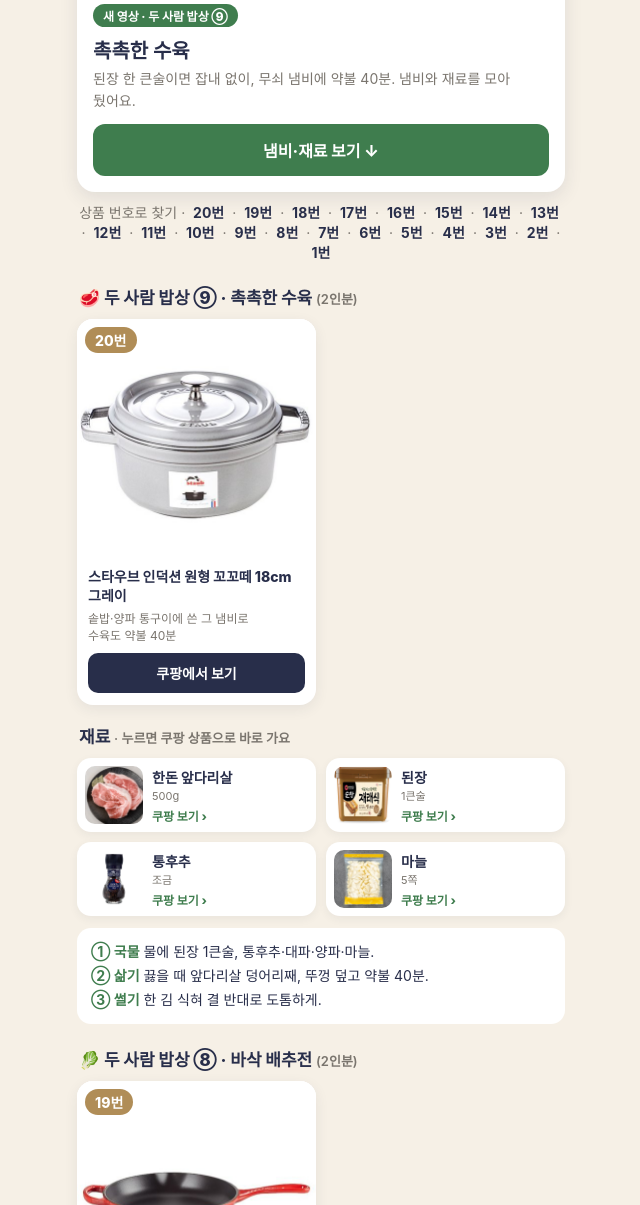
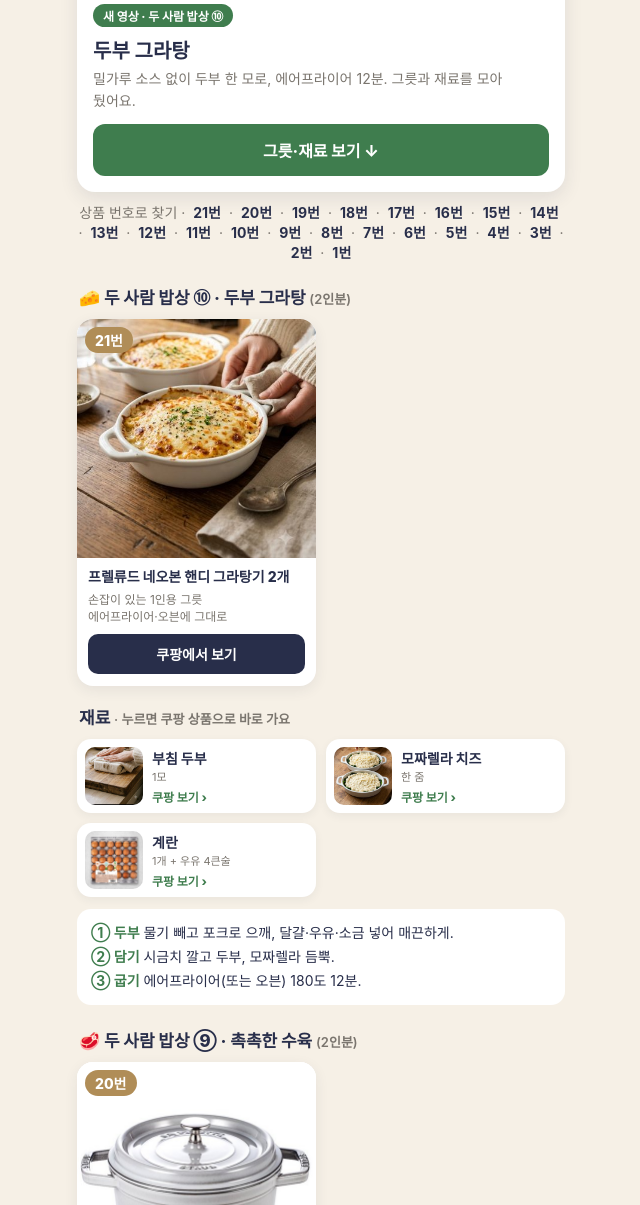
Before and after one commit to Jay7810/vivian-realprice, a plain HTML site: page index.html in a window 1280 px wide. Shown: the part 676-1881 px from the top of the page, without its empty margins (319-959 px from the left). Drawn offline with Linux system fonts and the light colour scheme.

Commit message:
두 사람 밥상 10편 두부 그라탕 칸 추가 (21번 그라탕기 + 재료 3)
Co-Authored-By: Claude Opus 5.5 <noreply@anthropic.com>

```diff
--- a/index.html
+++ b/index.html
@@ -81,17 +81,46 @@
     <div class="ai">AI로 만든 가상인물 · 실제 사용 후기가 아닙니다</div>
   </header>
 
-  <a class="latest" href="#food8">
-    <img src="food08_cover.jpg" alt="촉촉한 수육">
+  <a class="latest" href="#food15">
+    <img src="food15_cover.jpg" alt="두부 그라탕">
     <div class="b">
-      <span class="tag">새 영상 · 두 사람 밥상 ⑨</span>
-      <h2>촉촉한 수육</h2>
-      <p>된장 한 큰술이면 잡내 없이, 무쇠 냄비에 약불 40분. 냄비와 재료를 모아 뒀어요.</p>
-      <span class="go">냄비·재료 보기 ↓</span>
+      <span class="tag">새 영상 · 두 사람 밥상 ⑩</span>
+      <h2>두부 그라탕</h2>
+      <p>밀가루 소스 없이 두부 한 모로, 에어프라이어 12분. 그릇과 재료를 모아 뒀어요.</p>
+      <span class="go">그릇·재료 보기 ↓</span>
     </div>
   </a>
 
-  <div class="jump">상품 번호로 찾기 · <a href="#n20">20번</a> · <a href="#n19">19번</a> · <a href="#n18">18번</a> · <a href="#n17">17번</a> · <a href="#n16">16번</a> · <a href="#n15">15번</a> · <a href="#n14">14번</a> · <a href="#n13">13번</a> · <a href="#n12">12번</a> · <a href="#n11">11번</a> · <a href="#n10">10번</a> · <a href="#n9">9번</a> · <a href="#n8">8번</a> · <a href="#n7">7번</a> · <a href="#n6">6번</a> · <a href="#n5">5번</a> · <a href="#n4">4번</a> · <a href="#n3">3번</a> · <a href="#n2">2번</a> · <a href="#n1">1번</a></div>
+  <div class="jump">상품 번호로 찾기 · <a href="#n21">21번</a> · <a href="#n20">20번</a> · <a href="#n19">19번</a> · <a href="#n18">18번</a> · <a href="#n17">17번</a> · <a href="#n16">16번</a> · <a href="#n15">15번</a> · <a href="#n14">14번</a> · <a href="#n13">13번</a> · <a href="#n12">12번</a> · <a href="#n11">11번</a> · <a href="#n10">10번</a> · <a href="#n9">9번</a> · <a href="#n8">8번</a> · <a href="#n7">7번</a> · <a href="#n6">6번</a> · <a href="#n5">5번</a> · <a href="#n4">4번</a> · <a href="#n3">3번</a> · <a href="#n2">2번</a> · <a href="#n1">1번</a></div>
+
+  <section class="food" id="food15">
+    <div class="sec-h">🧀 두 사람 밥상 ⑩ · 두부 그라탕 <small>(2인분)</small></div>
+
+    <div class="tools">
+      <a class="tool" id="n21" href="https://link.coupang.com/a/iHHyScgVUW" rel="sponsored nofollow">
+        <div class="no">21번</div>
+        <img src="food15_dish.jpg" alt="그라탕 그릇">
+        <div class="t">
+          <div class="nm">프렐류드 네오본 핸디 그라탕기 2개</div>
+          <div class="mt">손잡이 있는 1인용 그릇<br>에어프라이어·오븐에 그대로</div>
+          <span class="bt">쿠팡에서 보기</span>
+        </div>
+      </a>
+    </div>
+
+    <div class="sec-h">재료 <small>· 누르면 쿠팡 상품으로 바로 가요</small></div>
+    <div class="ings">
+      <a class="ing" href="https://link.coupang.com/a/iHHy0eSKcu" rel="sponsored nofollow"><img src="food15_tofu.jpg" alt="부침 두부"><div><div class="nm">부침 두부</div><div class="mt">1모</div><div class="ar">쿠팡 보기 ›</div></div></a>
+      <a class="ing" href="https://link.coupang.com/a/iHHyV5hm9s" rel="sponsored nofollow"><img src="food15_cheese.jpg" alt="모짜렐라"><div><div class="nm">모짜렐라 치즈</div><div class="mt">한 줌</div><div class="ar">쿠팡 보기 ›</div></div></a>
+      <a class="ing" href="https://link.coupang.com/a/iBr2UlZdcG" rel="sponsored nofollow"><img src="food5_egg.jpg" alt="계란"><div><div class="nm">계란</div><div class="mt">1개 + 우유 4큰술</div><div class="ar">쿠팡 보기 ›</div></div></a>
+    </div>
+
+    <div class="recipe">
+      <b>① 두부</b> 물기 빼고 포크로 으깨, 달걀·우유·소금 넣어 매끈하게.<br>
+      <b>② 담기</b> 시금치 깔고 두부, 모짜렐라 듬뿍.<br>
+      <b>③ 굽기</b> 에어프라이어(또는 오븐) 180도 12분.
+    </div>
+  </section>
 
   <section class="food" id="food8">
     <div class="sec-h">🥩 두 사람 밥상 ⑨ · 촉촉한 수육 <small>(2인분)</small></div>
```
Also changed, not shown: food15_cheese.jpg (added), food15_cover.jpg (added), food15_dish.jpg (added), food15_tofu.jpg (added).
